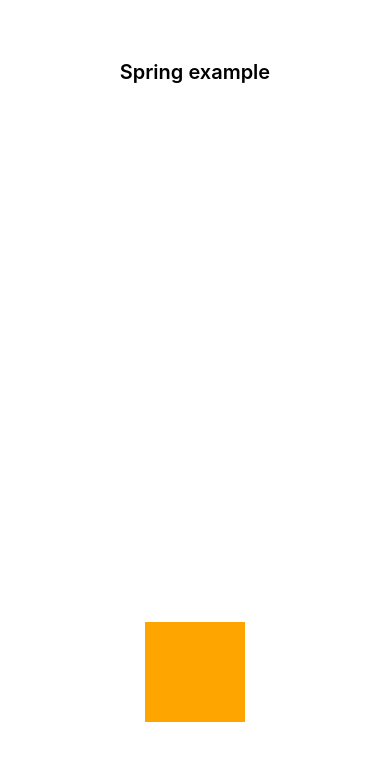
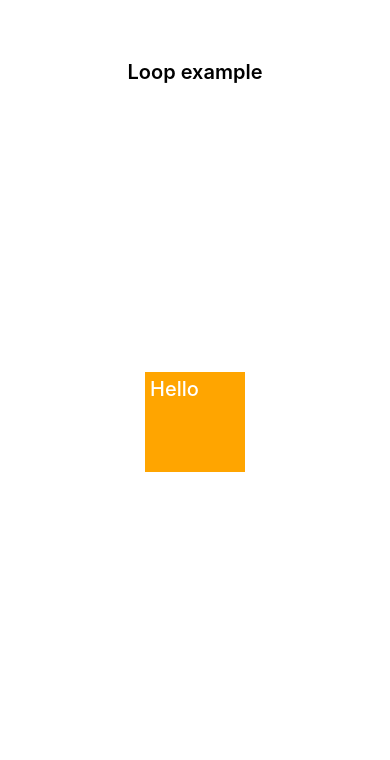
Before and after one commit to ck3g/RNAnimationExamples, a React Native app: screen / in a window 390 px wide. Shown: the top 760 px of the page. Built offline with nearby package versions, Linux system fonts and the light colour scheme.

Commit message:
Add loop animation example

```diff
--- a/App.js
+++ b/App.js
@@ -12,7 +12,8 @@ import {
   RotateXExample,
   RotateYExample,
   ChangeColorExample,
-  SpringVerticalMotionExample
+  SpringVerticalMotionExample,
+  LoopRotateExample
 } from './examples';
 
 const examples = {
@@ -63,12 +64,16 @@ const examples = {
   spring: {
     title: 'Spring example',
     component: SpringVerticalMotionExample
+  },
+  loop: {
+    title: 'Loop example',
+    component: LoopRotateExample
   }
 }
 
 export default class App extends React.Component {
   state = {
-    currentExample: 'spring' // Change to see an example
+    currentExample: 'loop' // Change to see an example
   }
 
   render() {
--- /dev/null
+++ b/examples/LoopRotateExample.js
@@ -0,0 +1,60 @@
+import React from 'react';
+import { Animated, Text } from 'react-native';
+
+class LoopRotateExample extends React.Component {
+  state = {
+    animation: new Animated.Value(0)
+  }
+
+  componentDidMount() {
+    const rotateAnimation = Animated.timing(
+      this.state.animation,
+      {
+        toValue: 1,
+        duration: 2000
+      }
+    );
+
+    Animated.loop(
+      rotateAnimation,
+      {
+        iterations: 2
+      }
+    ).start();
+  }
+
+  render() {
+    const animationStyles = {
+      transform: [
+        {
+          rotate: this.state.animation.interpolate({
+            inputRange: [0, 1],
+            outputRange: ['0deg', '360deg']
+          })
+        }
+      ]
+    };
+
+    return (
+      <Animated.View style={[objectStyles.object, animationStyles]}>
+        <Text style={objectStyles.text}>Hello</Text>
+      </Animated.View>
+    );
+  }
+}
+
+const objectStyles = {
+  object: {
+    backgroundColor: 'orange',
+    width: 100,
+    height: 100
+  },
+  text: {
+    fontSize: 20,
+    fontWeight: '500',
+    color: 'white',
+    padding: 5
+  }
+}
+
+export { LoopRotateExample };
--- a/examples/index.js
+++ b/examples/index.js
@@ -10,3 +10,4 @@ export * from './RotateXExample';
 export * from './RotateYExample';
 export * from './ChangeColorExample';
 export * from './SpringVerticalMotionExample';
+export * from './LoopRotateExample';
```
